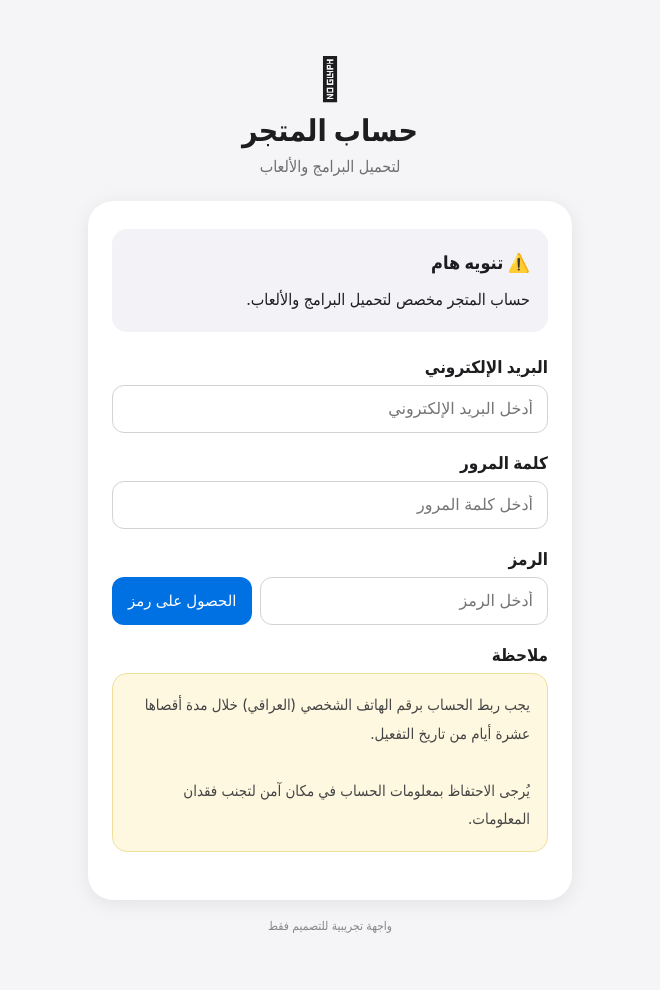
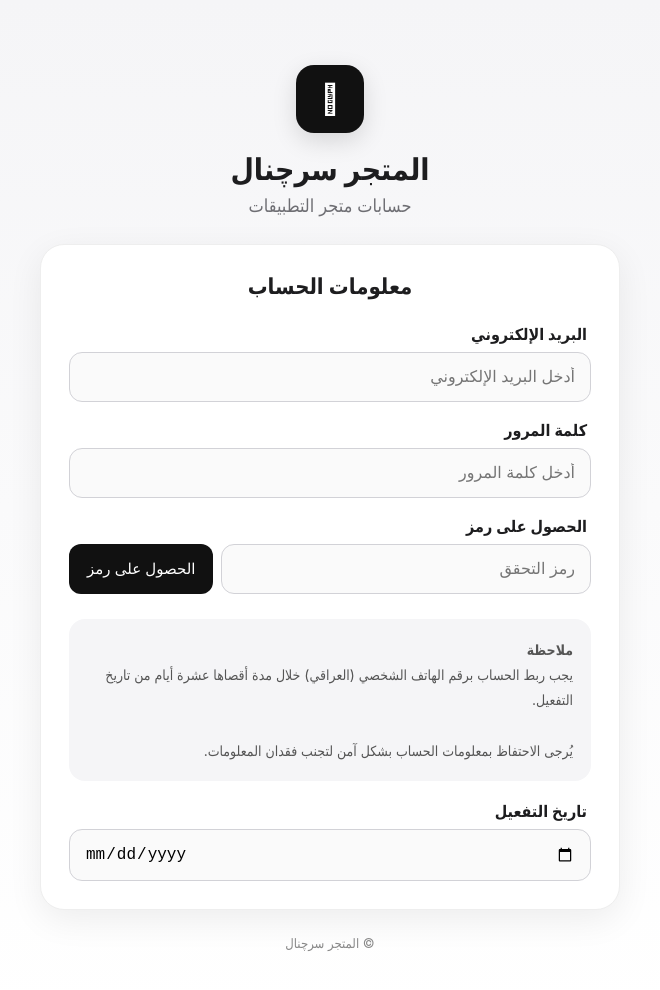
Before and after one commit to gigtilqp2026-debug/-SearchNow, a plain HTML site: page index.html in a window 1280 px wide. Shown: the whole page, without its empty margins (310-970 px from the left). Drawn offline with Linux system fonts and the light colour scheme.

Commit message:
Update index.html

```diff
--- a/index.html
+++ b/index.html
@@ -3,8 +3,7 @@
 <head>
 <meta charset="UTF-8">
 <meta name="viewport" content="width=device-width, initial-scale=1.0">
-
-<title>حساب المتجر</title>
+<title>المتجر سرچنال</title>
 
 <style>
 *{
@@ -13,82 +12,81 @@
 
 body{
   margin:0;
-    background:#f5f5f7;
   font-family:-apple-system,BlinkMacSystemFont,"Segoe UI",Tahoma,Arial,sans-serif;
+  background:linear-gradient(180deg,#f5f5f7,#ffffff);
   color:#1d1d1f;
 }
 
-.page{
-    max-width:520px;
-    margin:35px auto;
-    padding:18px;
+.container{
+  max-width:620px;
+  margin:45px auto;
+  padding:20px;
+}
+
+.header{
+  text-align:center;
+  margin-bottom:28px;
 }
 
 .logo{
-    text-align:center;
-    font-size:42px;
-    margin-bottom:8px;
+  width:68px;
+  height:68px;
+  margin:auto;
+  border-radius:18px;
+  background:#111;
+  color:white;
+  display:flex;
+  align-items:center;
+  justify-content:center;
+  font-size:30px;
+  font-weight:700;
+  box-shadow:0 8px 25px #0002;
 }
 
 h1{
-    text-align:center;
+  margin:18px 0 8px;
   font-size:30px;
-    margin:5px 0 8px;
-    font-weight:700;
 }
 
 .subtitle{
-    text-align:center;
   color:#6e6e73;
-    font-size:16px;
-    margin-bottom:25px;
+  font-size:18px;
 }
 
 .card{
-    background:white;
-    border-radius:25px;
-    padding:28px 24px;
-    box-shadow:0 4px 20px rgba(0,0,0,.08);
+  background:#fff;
+  border-radius:24px;
+  padding:28px;
+  box-shadow:0 10px 35px #00000012;
+  border:1px solid #eee;
 }
 
-.notice{
-    background:#f2f2f7;
-    border-radius:15px;
-    padding:18px;
+.title{
+  text-align:center;
+  font-size:22px;
+  font-weight:700;
   margin-bottom:25px;
-    line-height:1.8;
-}
-
-.notice-title{
-    font-weight:700;
-    font-size:18px;
-    margin-bottom:6px;
-}
-
-.group{
-    margin-bottom:20px;
 }
 
 label{
   display:block;
-    font-size:17px;
+  margin:18px 4px 8px;
   font-weight:600;
-    margin-bottom:8px;
 }
 
-input, textarea{
+.input{
   width:100%;
+  padding:15px;
   border:1px solid #d2d2d7;
-    border-radius:12px;
-    padding:14px;
+  border-radius:13px;
   font-size:16px;
   outline:none;
-    background:#fff;
+  background:#fafafa;
 }
 
-input:focus, textarea:focus{
-    border-color:#0071e3;
-    box-shadow:0 0 0 3px rgba(0,113,227,.12);
+.input:focus{
+  border-color:#777;
+  background:white;
 }
 
 .code-row{
@@ -96,94 +94,107 @@ input:focus, textarea:focus{
   gap:8px;
 }
 
-.code-row input{
+.code-row .input{
   flex:1;
 }
 
-.code-btn{
+.demo-button{
   border:0;
   border-radius:12px;
-    background:#0071e3;
+  padding:0 18px;
+  background:#111;
   color:white;
-    padding:0 16px;
   font-size:15px;
-    cursor:pointer;
 }
 
-.note{
-    background:#fff8e1;
-    border:1px solid #f0df9a;
-    border-radius:15px;
-    padding:17px;
-    line-height:1.9;
-    font-size:15px;
-    color:#444;
+.notice{
+  margin-top:25px;
+  padding:18px;
+  background:#f5f5f7;
+  border-radius:16px;
+  line-height:1.8;
+  color:#555;
+  font-size:14px;
 }
 
-.demo{
+.date{
+  margin-top:20px;
+}
+
+.footer{
   text-align:center;
-    color:#86868b;
-    font-size:12px;
-    margin-top:18px;
+  margin-top:25px;
+  color:#888;
+  font-size:13px;
 }
 </style>
 </head>
 
 <body>
 
-<div class="page">
+<div class="container">
+
+  <div class="header">
 
     <div class="logo"></div>
 
-    <h1>حساب المتجر</h1>
+    <h1>المتجر سرچنال</h1>
 
     <div class="subtitle">
-        لتحميل البرامج والألعاب
+      حسابات متجر التطبيقات
+    </div>
+
   </div>
 
   <div class="card">
 
-        <div class="notice">
-            <div class="notice-title">⚠️ تنويه هام</div>
-            حساب المتجر مخصص لتحميل البرامج والألعاب.
+    <div class="title">
+      معلومات الحساب
     </div>
 
-        <div class="group">
     <label>البريد الإلكتروني</label>
-            <input type="email" placeholder="أدخل البريد الإلكتروني">
-        </div>
+    <input class="input"
+           type="text"
+           placeholder="أدخل البريد الإلكتروني">
 
-        <div class="group">
     <label>كلمة المرور</label>
-            <input type="password" placeholder="أدخل كلمة المرور">
-        </div>
+    <input class="input"
+           type="password"
+           placeholder="أدخل كلمة المرور">
 
-        <div class="group">
-            <label>الرمز</label>
+    <label>الحصول على رمز</label>
 
     <div class="code-row">
-                <input type="text" placeholder="أدخل الرمز">
-                <button class="code-btn" type="button">
+      <input class="input"
+             type="text"
+             placeholder="رمز التحقق"
+             inputmode="numeric">
+
+      <button class="demo-button"
+              type="button">
         الحصول على رمز
       </button>
     </div>
-        </div>
 
-        <div class="group">
-            <label>ملاحظة</label>
-
-            <div class="note">
+    <div class="notice">
+      <strong>ملاحظة</strong><br>
       يجب ربط الحساب برقم الهاتف الشخصي (العراقي)
       خلال مدة أقصاها عشرة أيام من تاريخ التفعيل.
       <br><br>
-                يُرجى الاحتفاظ بمعلومات الحساب في مكان آمن لتجنب فقدان المعلومات.
+      يُرجى الاحتفاظ بمعلومات الحساب بشكل آمن
+      لتجنب فقدان المعلومات.
     </div>
+
+    <div class="date">
+      <label>تاريخ التفعيل</label>
+      <input class="input"
+             type="date">
     </div>
 
   </div>
 
-    <div class="demo">
-        واجهة تجريبية للتصميم فقط
+  <div class="footer">
+    © المتجر سرچنال
   </div>
 
 </div>
```
Lines whose indentation alone changed are shown as unchanged.
